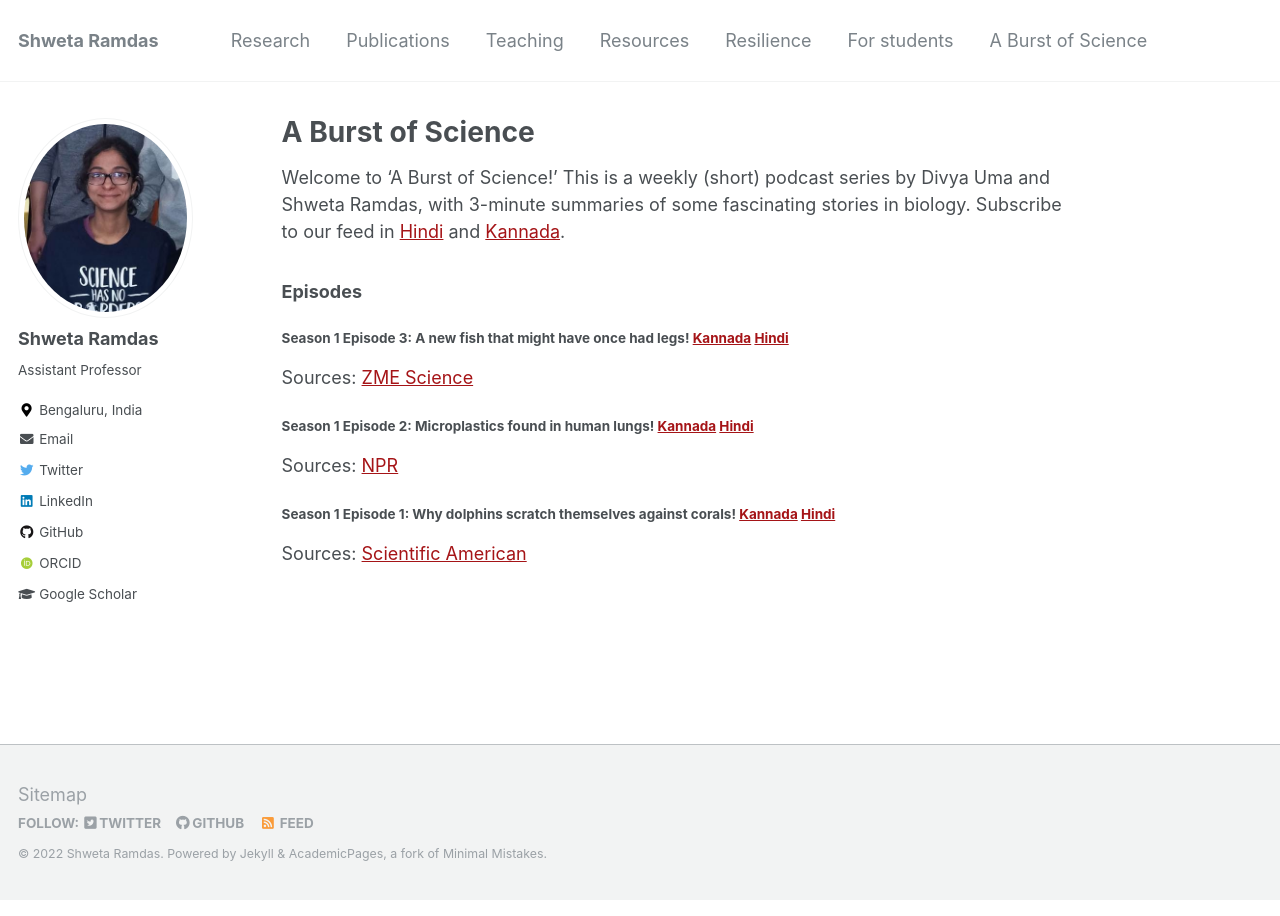
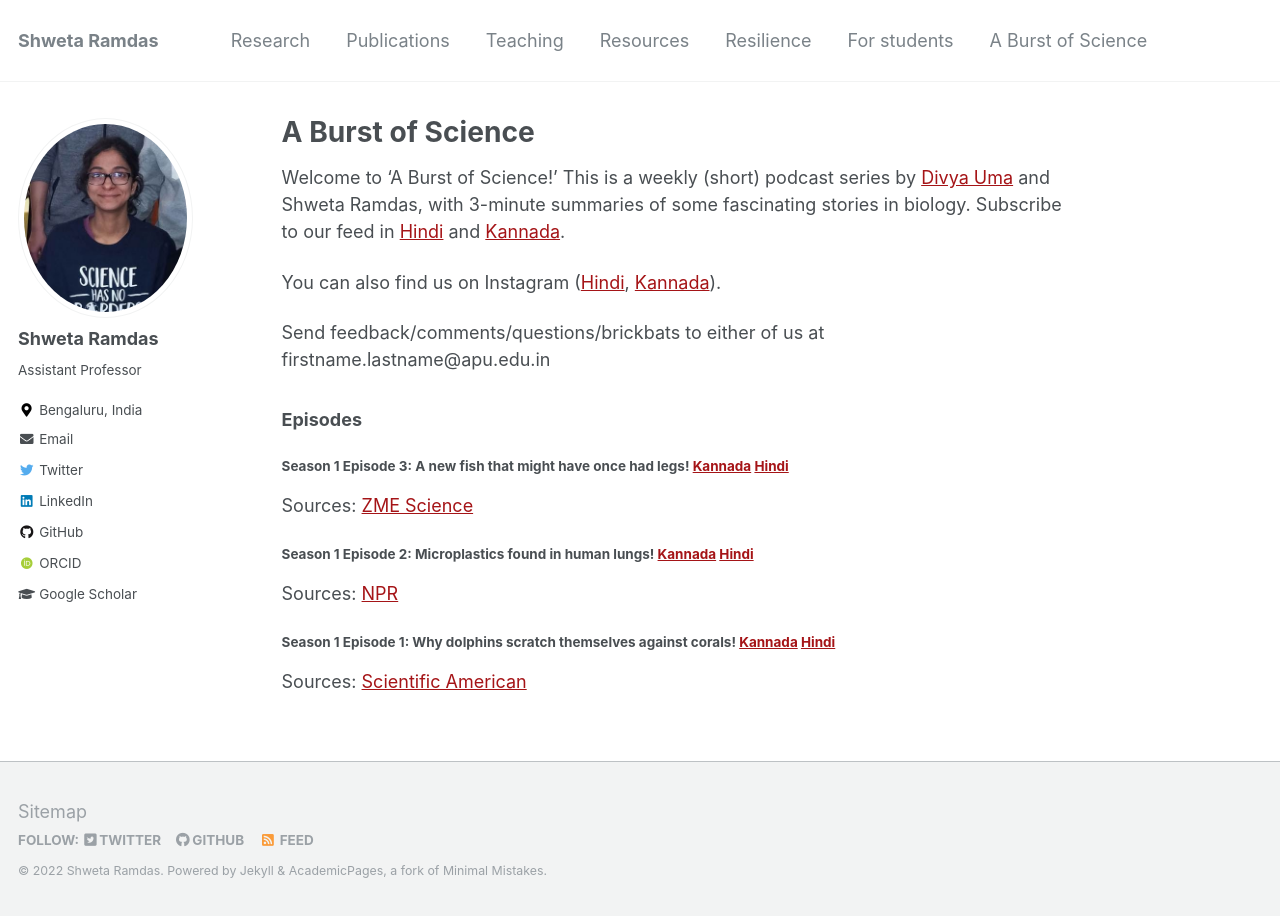
Before and after one commit to shwetaramdas/shwetaramdas.github.io, a Jekyll site: the page built from burstofscience.md, in a window 1280 px wide. Built offline with Jekyll 4.4.1, drawn with Linux system fonts in a browser that asks for light colours; some web fonts are replaced.

Commit message:
Update burstofscience.md

```diff
--- a/burstofscience.md
+++ b/burstofscience.md
@@ -6,8 +6,11 @@ author_profile: true
 
 ---
 
-Welcome to 'A Burst of Science!' This is a weekly (short) podcast series by Divya Uma and Shweta Ramdas, with 3-minute summaries of some fascinating stories in biology. Subscribe to our feed in [Hindi](https://anchor.fm/shweta-ramdas) and [Kannada](https://anchor.fm/apubiology).
+Welcome to 'A Burst of Science!' This is a weekly (short) podcast series by [Divya Uma]() and Shweta Ramdas, with 3-minute summaries of some fascinating stories in biology. Subscribe to our feed in [Hindi](https://anchor.fm/shweta-ramdas) and [Kannada](https://anchor.fm/apubiology).
 
+You can also find us on Instagram ([Hindi](www.instagram.com/ekchutkivigyan), [Kannada](https://www.instagram.com/onduchitikevigyana/)).
+
+Send feedback/comments/questions/brickbats to either of us at firstname.lastname@apu.edu.in
 
 ### Episodes
 #### Season 1 Episode 3: A new fish that might have once had legs! [Kannada](https://anchor.fm/apu-biology/episodes/Episode-3--Fish-that-went-from-sea-to-land-and-back-to-sea-e1lssb5)  [Hindi](https://anchor.fm/shweta-ramdas/episodes/3-e1ltcrj)
```
